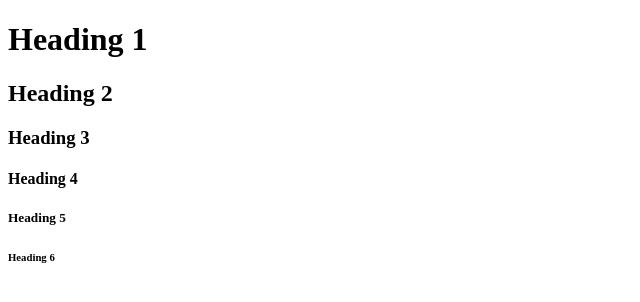
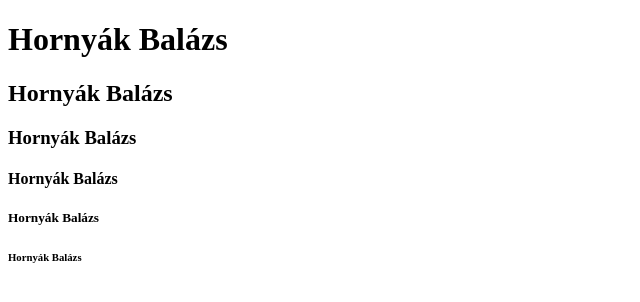
Before and after one commit to hornyakbalazs1/proba21, a plain HTML site: page index.html in a window 1280 px wide. Shown: the whole page, without its empty margins (0-640 px from the left). Drawn offline with Linux system fonts and the light colour scheme.

Commit message:
Update index.html

```diff
--- a/index.html
+++ b/index.html
@@ -2,12 +2,12 @@
 <html>
 <body>
 
-<h1>Heading 1</h1>
-<h2>Heading 2</h2>
-<h3>Heading 3</h3>
-<h4>Heading 4</h4>
-<h5>Heading 5</h5>
-<h6>Heading 6</h6>
+<h1>Hornyák Balázs</h1>
+<h2>Hornyák Balázs</h2>
+<h3>Hornyák Balázs</h3>
+<h4>Hornyák Balázs</h4>
+<h5>Hornyák Balázs</h5>
+<h6>Hornyák Balázs</h6>
 
 </body>
 </html>
```
